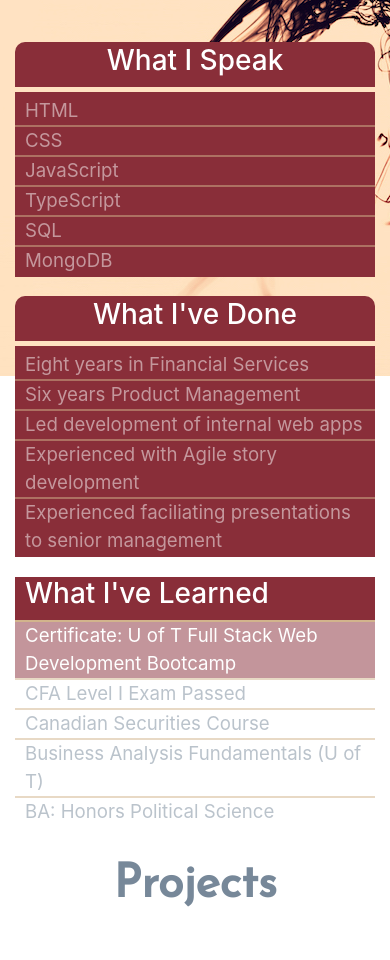
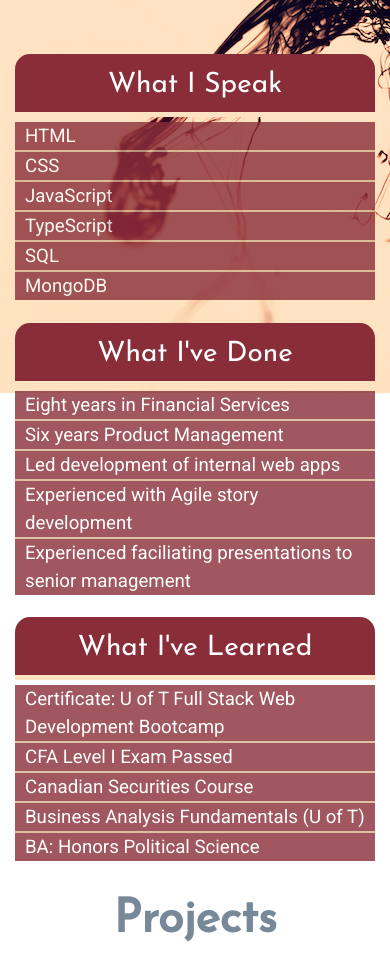
Before and after one commit to kmajor1/portfolio, a plain HTML site: page public/index.html in a window 390 px wide. Shown: the part 1040-2000 px from the top of the page. Before the commit the page ends 1979 px from the top, so only its background shows below. Drawn offline with nearby package versions, Linux system fonts and the light colour scheme; some packages are replaced by stand-ins of ours.

Commit message:
refined responsiveness

```diff
--- a/public/assets/style.css
+++ b/public/assets/style.css
@@ -38,12 +38,23 @@ h1 {
     }
 }
 
+@media (min-width: 768px) {
+    h2::after {
+        display:
+    }
+}
+
 h2 {
     margin-bottom: 10px;
     text-align: left;
     font-family: 'Josefin Sans', sans-serif;
-    padding: 5px 0;
+    padding: 10px 0;
     font-weight: bold;
+}
+
+h4 {
+    font-family: 'Josefin Sans', sans-serif;
+
 }
 
 p {
@@ -53,12 +64,13 @@ p {
 
 }
 
-ul {
+ul.stack {
     text-align: left;
     list-style: none;
     padding: 2px 0;
     border-top-right-radius: 10px;
     border-top-left-radius: 10px;
+    font-family: 'Roboto', sans-serif;
 
 }
 
@@ -68,17 +80,21 @@ li {
 }
 
 li:not(:first-child) {
-    opacity: 0.50;
+    opacity: 0.8;
+
 }
 
 li:not(:last-child) {
     border-bottom: 2px solid tan;
 }
 
-ul.red > li.liTop {
+ul.stack > li.liTop {
     margin-bottom: 5px;
     border-bottom: 5px solid #FFE2C2;
     text-align: center;
+    border-top-left-radius: 15px;
+    border-top-right-radius: 15px;
+    padding-top: 15px;
 }
 
 
--- a/public/index.html
+++ b/public/index.html
@@ -55,7 +55,7 @@
       </div>
     <div class="row">
       <div id="introBody" class="col-lg-10 col hdgBox red load-hidden">
-        <h2>Hi, I'm Kevin. Nice to meet you.</h2>
+        <h2>Hi, I'm Kevin.<br> Nice to meet you.</h2>
         <p>I am a Web developer with six years of business and technical experience working as a product manager in the financial services industry.
         </p>
         <p>Experienced working directly with IT professionals including developers, QA specialists and senior management. I have technical experience with HTML, CSS, Git, JavaScript, TypeScript, MySQL, MongoDB, Firebase and Node.JS. Proficient in full-stack with a strong backend skillset. </p>
@@ -66,39 +66,40 @@
     </div>
     <div class="row">
       <div class="col spacer">
+        <img src="https://via.placeholder.com/200x200/">
       </div>
     </div>
     <div id="capabilities" class="row">
       <div class="col-md-4 col-sm-12">
-        <ul class="red">
-          <li class="liTop"><h4>What I Speak</h4></li>
-          <li class="li1">HTML</li>
-          <li class="li2">CSS</li>
-          <li class="li3">JavaScript</li>
-          <li class="li4">TypeScript</li>
-          <li class="li5">SQL</li>
-          <li class="li6">MongoDB</li>
+        <ul class="stack">
+          <li class="liTop red"><h4>What I Speak</h4></li>
+          <li class="li1 red">HTML</li>
+          <li class="li2 red">CSS</li>
+          <li class="li3 red">JavaScript</li>
+          <li class="li4 red">TypeScript</li>
+          <li class="li5 red">SQL</li>
+          <li class="li6 red">MongoDB</li>
 
         </ul>
       </div>
       <div class="col-md-4 col-sm-12">
-        <ul class="red">
-          <li class="liTop"><h4>What I've Done</h4></li>
-          <li class="li1">Eight years in Financial Services</li>
-          <li class="li2">Six years Product Management</li>
-          <li class="li3">Led development of internal web apps</li>
-          <li class="li4">Experienced with Agile story development</li>
-          <li class="li5">Experienced faciliating presentations to senior management</li>
+        <ul class="stack">
+          <li class="liTop red"><h4>What I've Done</h4></li>
+          <li class="li1 red">Eight years in Financial Services</li>
+          <li class="li2 red">Six years Product Management</li>
+          <li class="li3 red">Led development of internal web apps</li>
+          <li class="li4 red">Experienced with Agile story development</li>
+          <li class="li5 red">Experienced faciliating presentations to senior management</li>
         </ul>
       </div>
       <div class="col-md-4 col-sm-12">
         <ul class="stack">
           <li class="liTop red"><h4>What I've Learned</h4></li>
           <li class="li1 red">Certificate: U of T Full Stack Web Development Bootcamp</li>
-          <li class="li2">CFA Level I Exam Passed</li>
-          <li class="li3">Canadian Securities Course</li>
-          <li class="li4">Business Analysis Fundamentals (U of T)</li>
-          <li class="li5">BA: Honors Political Science</li>
+          <li class="li2 red">CFA Level I Exam Passed</li>
+          <li class="li3 red">Canadian Securities Course</li>
+          <li class="li4 red">Business Analysis Fundamentals (U of T)</li>
+          <li class="li5 red">BA: Honors Political Science</li>
         </ul>
       </div>
       <div class="col-md-3"></div>
```
